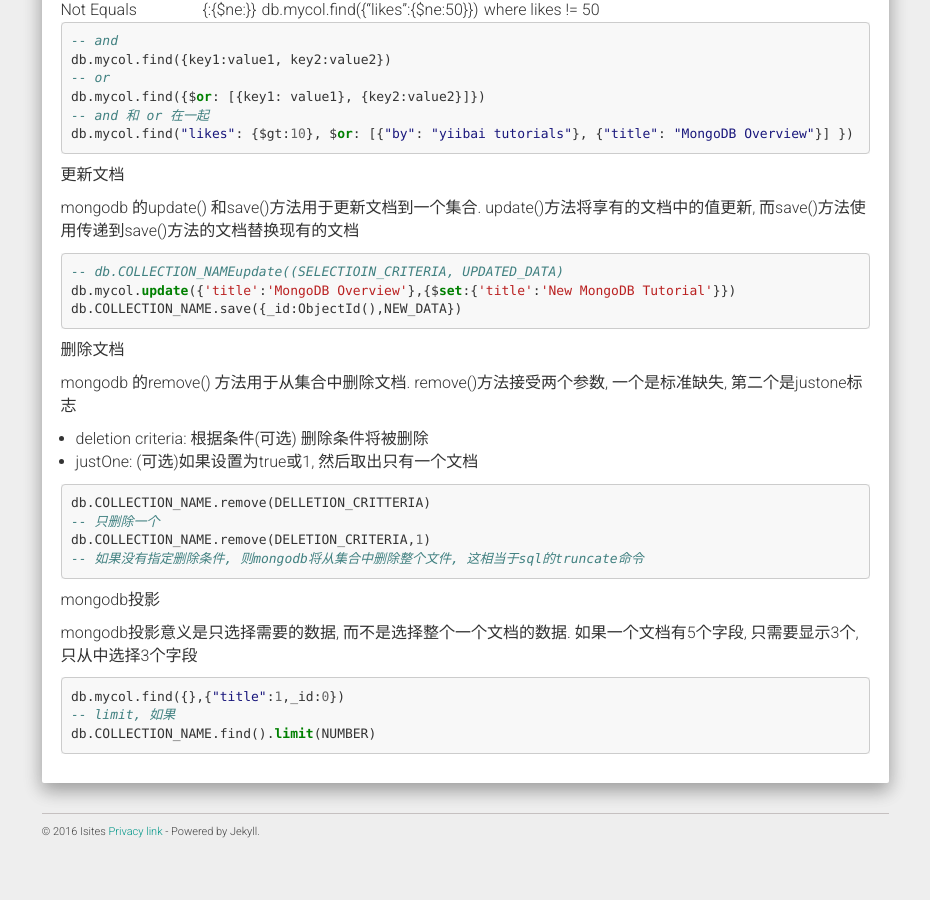
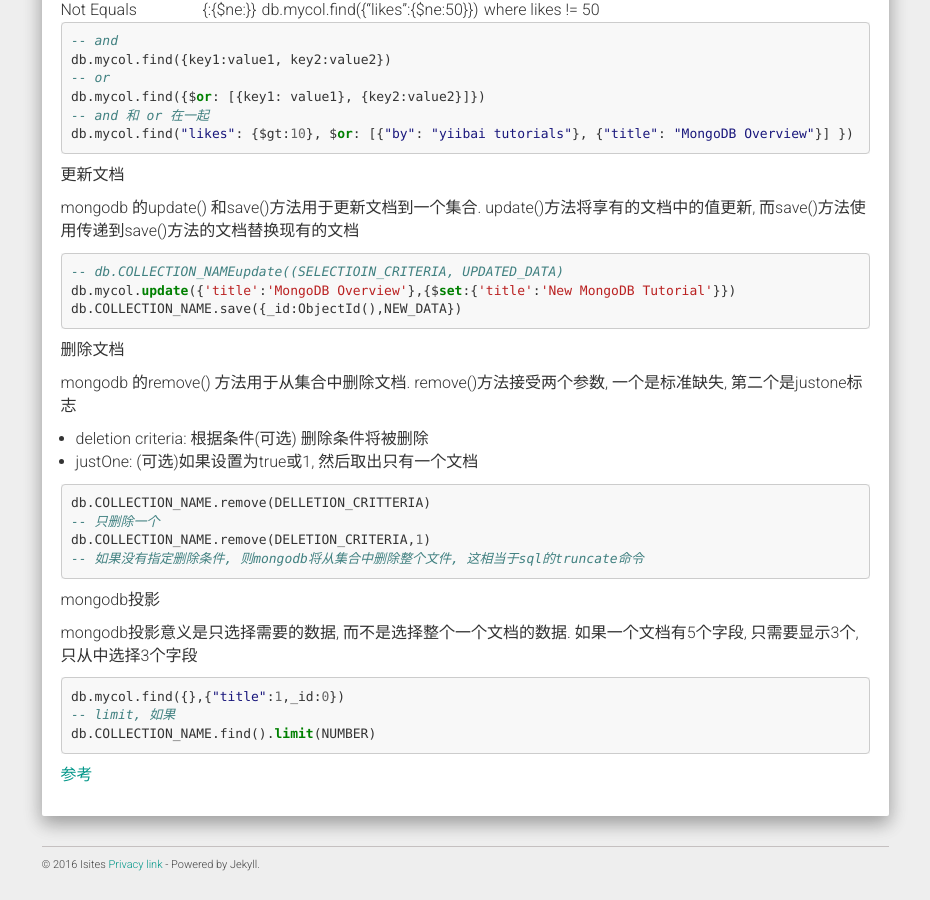
Before and after one commit to Isites/isites.github.io, a Jekyll site: the page built from posts/mongodb.md, in a window 1280 px wide and 900 px high, scrolled down 2079 px. Shown: the whole window, without its empty margins (321-1251 px from the left). Built offline with Jekyll 4.4.1, drawn with Linux system fonts in a browser that asks for light colours; nearby versions of some CDN libraries; our own code applies the rules of GitHub Pages for plain Markdown files; before the commit the page ends 2946 px from its top, so only the background shows below that.

Commit message:
wxu: 添加参考链接

````diff
--- a/posts/mongodb.md
+++ b/posts/mongodb.md
@@ -140,3 +140,4 @@ db.mycol.find({},{"title":1,_id:0})
 -- limit, 如果
 db.COLLECTION_NAME.find().limit(NUMBER)
 ```
+[参考](http://www.yiibai.com/mongodb/mongodb_quick_guide.html)
````
